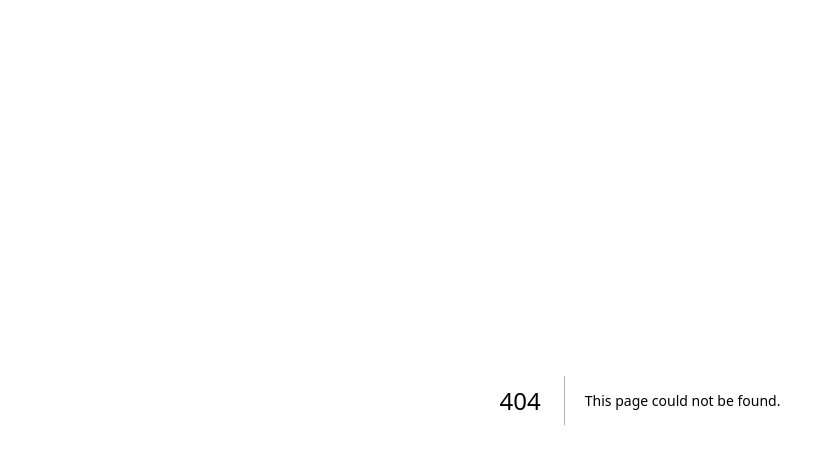
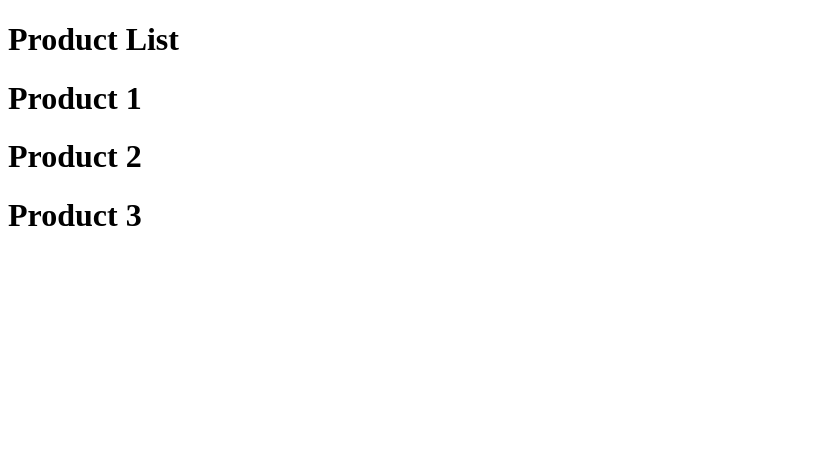
Before and after one commit to arafat-sabbir/Next_Js_Project, a Next.js app: page /product in a window 1280 px wide. Before the commit this address had no page. Shown: the top 464 px of the page, without its empty margins (0-835 px from the left). Built offline with nearby package versions, Linux system fonts and the light colour scheme.

Commit message:
Explored Nested Dynamic Routing In Next Js

```diff
--- /dev/null
+++ b/src/app/product/[productId]/page.tsx
@@ -0,0 +1,6 @@
+const ProductDetail = ({ params }: { params: { productId: string } }) => {
+  console.log(params);
+  return <div>ProductDetail of {params.productId}</div>;
+};
+
+export default ProductDetail;
--- /dev/null
+++ b/src/app/product/[productId]/reviews/page.tsx
@@ -0,0 +1,5 @@
+const Review = () => {
+  return <div>Review page</div>;
+};
+
+export default Review;
--- /dev/null
+++ b/src/app/product/page.tsx
@@ -0,0 +1,12 @@
+const Product = () => {
+  return (
+    <div>
+      <h1>Product List</h1>
+      <h1>Product 1</h1>
+      <h1>Product 2</h1>
+      <h1>Product 3</h1>
+    </div>
+  );
+};
+
+export default Product;
```
Also changed, not shown: src/app/product/[productId]/reviews/[reviewId]/page.tsx (added, +9 -0 lines).
